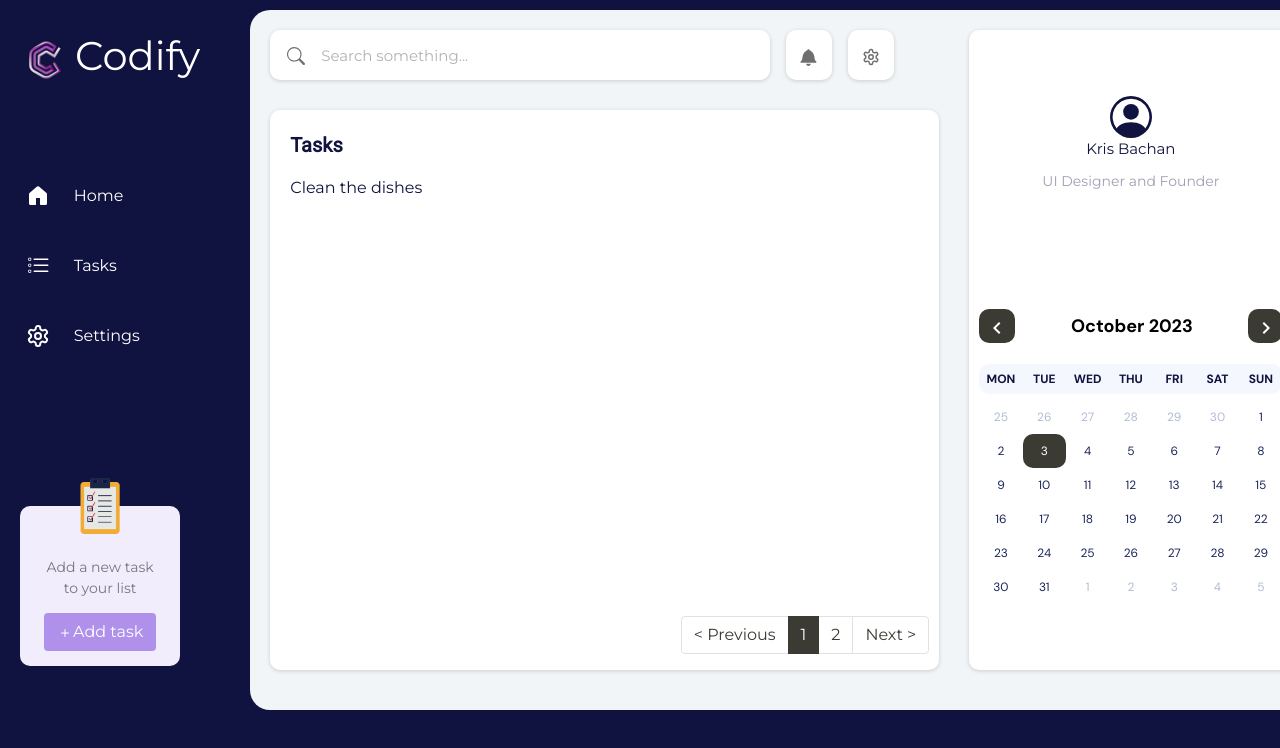
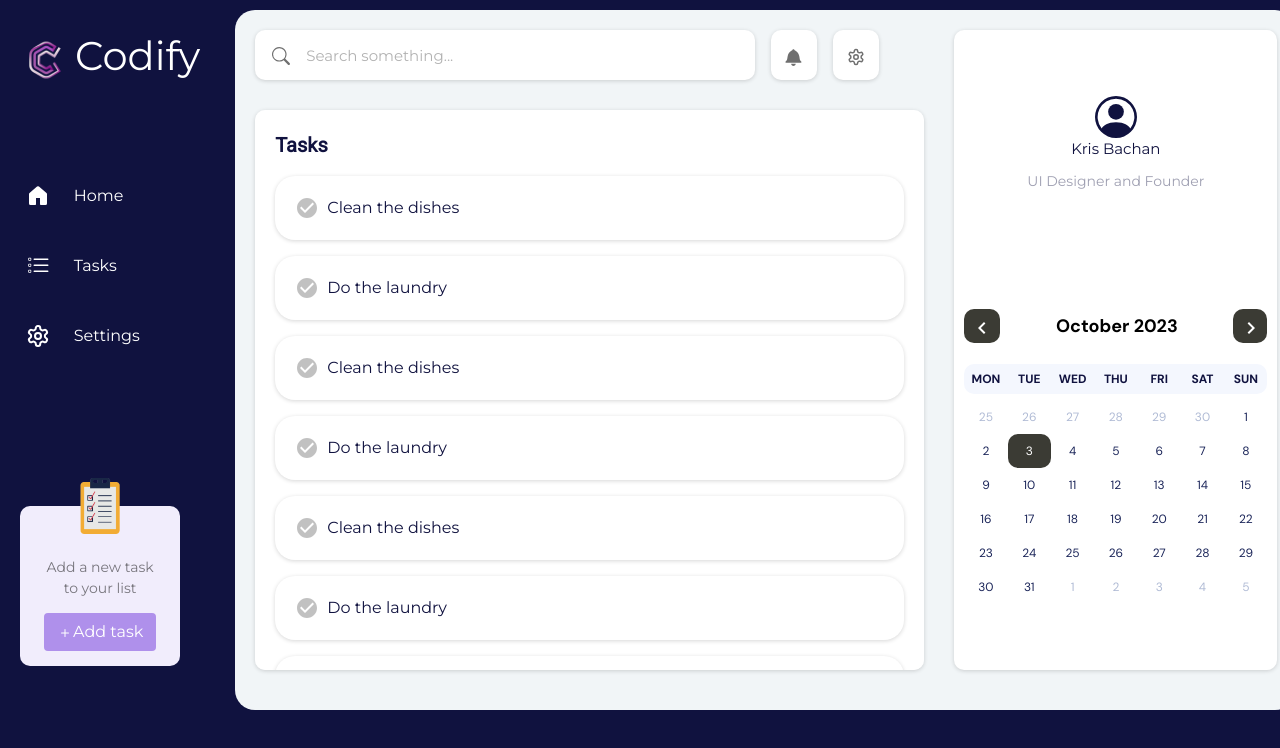
Before and after one commit to k2pbac/codify, a React (Create React App) app: page / in a window 1280 px wide. Shown: the top 748 px of the page. Built offline with nearby package versions, Linux system fonts and the light colour scheme.

Commit message:
fix bug to check tasks

```diff
--- a/src/App.css
+++ b/src/App.css
@@ -4,7 +4,7 @@ body {
   font-family: "Montserrat", sans-serif;
 }
 
-.Todo {
+.Codify {
   display: flex;
   align-items: flex-start;
 }
@@ -37,7 +37,7 @@ body {
   background-color: rgb(241, 245, 247);
   color: #10123f;
   margin-right: 10px;
-  margin-left: 50px;
+  margin-left: 35px;
   margin-top: 10px;
   border-radius: 20px;
   gap: 30px;
--- a/src/App.js
+++ b/src/App.js
@@ -7,7 +7,7 @@ import SidePanel from "./SidePanel";
 
 function App() {
   return (
-    <div className="Todo">
+    <div className="Codify">
       <SidePanel />
       <div className="main-section">
         <SearchBar />
--- /dev/null
+++ b/src/TodoItem.css
@@ -0,0 +1,41 @@
+.todo-item {
+  box-shadow: rgba(0, 0, 0, 0.16) 0px 1px 4px;
+  padding: 20px;
+  border-radius: 20px;
+  cursor: pointer;
+}
+
+.todo-item.clicked .check-icon {
+  color: green;
+  text-decoration: line-through;
+}
+.todo-item.clicked p {
+  color: #10123f3d;
+  text-decoration: line-through;
+}
+
+.todo-item p {
+  display: flex;
+  align-items: center;
+  padding: 0;
+  margin: 0;
+}
+
+.todo-item .todo-image {
+  margin-right: 6px;
+}
+
+.todo-item .check-icon,
+.todo-item .delete-icon {
+  font-size: 24px;
+  /* float: right; */
+}
+.delete-icon {
+  color: #ae2b2b;
+  margin-right: 10px;
+}
+
+.check-icon {
+  color: rgba(128, 128, 128, 0.486);
+  margin-right: 8px;
+}
--- a/src/TodoItem.js
+++ b/src/TodoItem.js
@@ -1,7 +1,28 @@
-const TodoItem = ({ item }) => {
+import { AiOutlineCheckSquare, AiFillDelete } from "react-icons/ai";
+import { BsFillCheckCircleFill } from "react-icons/bs";
+import { MdDelete, MdCheckCircle } from "react-icons/md";
+
+const TodoItem = ({ item, clicked, setClicked, index, currentItems }) => {
+  const handleClicked = () => {
+    const temp = currentItems;
+    if (!!temp[index] && !!temp[index]["clicked"])
+      temp[index]["clicked"] = false;
+    else {
+      temp[index]["clicked"] = true;
+    }
+    setClicked([...temp]);
+  };
+
   return (
-    <div className="todo">
-      <span>{item.name}</span>
+    <div
+      onClick={handleClicked}
+      className={`todo-item ${!!clicked ? "clicked" : ""}`}
+    >
+      <p>
+        <MdCheckCircle className="check-icon" />
+        {item.name}
+      </p>
+      {/* <MdDelete className="delete-icon" /> */}
     </div>
   );
 };
--- a/src/todo.css
+++ b/src/TodoList.css
@@ -1,5 +1,4 @@
 .TodoList {
-  /* margin: auto; */
   background-color: white;
   margin-left: 20px;
   border-radius: 10px;
@@ -7,6 +6,7 @@
   grid-area: list;
   box-shadow: rgba(0, 0, 0, 0.16) 0px 1px 4px;
   position: relative;
+  overflow: auto;
 }
 
 .TodoList .search-container {
@@ -22,6 +22,8 @@
   right: 10px;
 }
 
-.todo .todo-image {
-  margin-right: 6px;
+.list-items {
+  display: flex;
+  flex-direction: column;
+  gap: 16px;
 }
--- a/src/TodoList.js
+++ b/src/TodoList.js
@@ -2,61 +2,30 @@ import React, { useState } from "react";
 import TodoItem from "./TodoItem";
 import ReactPaginate from "react-paginate";
 
-const Items = ({ currentItems }) => {
-  return (
-    <>
-      {currentItems &&
-        currentItems.map((el, id) => <TodoItem key={id} item={el}></TodoItem>)}
-    </>
-  );
-};
-
 const TodoList = ({ items }) => {
-  const itemsPerPage = 1;
-  const [itemOffset, setItemOffset] = useState(0);
-
-  // Simulate fetching items from another resources.
-  // (This could be items from props; or items loaded in a local state
-  // from an API endpoint with useEffect and useState)
-  const endOffset = itemOffset + itemsPerPage;
-  console.log(`Loading items from ${itemOffset} to ${endOffset}`);
-  const currentItems = items.slice(itemOffset, endOffset);
-  const pageCount = Math.ceil(items.length / itemsPerPage);
-  const handlePageClick = (event) => {
-    const newOffset = (event.selected * itemsPerPage) % items.length;
-    console.log(
-      `User requested page number ${event.selected}, which is offset ${newOffset}`
-    );
-    setItemOffset(newOffset);
-  };
+  const [currentItems, setCurrentItems] = useState(items);
+  const list =
+    currentItems &&
+    currentItems.map((el, index) => {
+      return (
+        <TodoItem
+          key={index}
+          index={index}
+          clicked={!!currentItems && !!currentItems[index]["clicked"]}
+          currentItems={currentItems}
+          setClicked={setCurrentItems}
+          item={el}
+        ></TodoItem>
+      );
+    });
 
   return (
     <div className="TodoList">
       <div className="search-container">
         <p>Tasks</p>
       </div>
-      <div>
-        <Items currentItems={currentItems} />
-        <ReactPaginate
-          nextLabel="Next >"
-          onPageChange={handlePageClick}
-          pageRangeDisplayed={3}
-          marginPagesDisplayed={2}
-          pageCount={pageCount}
-          previousLabel="< Previous"
-          pageClassName="page-item"
-          pageLinkClassName="page-link"
-          previousClassName="page-item"
-          previousLinkClassName="page-link"
-          nextClassName="page-item"
-          nextLinkClassName="page-link"
-          breakLabel="..."
-          breakClassName="page-item"
-          breakLinkClassName="page-link"
-          containerClassName="pagination"
-          activeClassName="active"
-          renderOnZeroPageCount={null}
-        />
+      <div className="list-items">
+        <>{list}</>
       </div>
     </div>
   );
--- a/src/index.css
+++ b/src/index.css
@@ -1,5 +1,6 @@
 @import "https://cdn.jsdelivr.net/npm/bootstrap@5.1.3/dist/css/bootstrap.min.css";
-@import "./todo.css";
+@import "./TodoItem.css";
+@import "./TodoList.css";
 @import "./App.css";
 @import "./Calendar.css";
 @import "./SearchBar.css";
--- a/src/list.json
+++ b/src/list.json
@@ -1,4 +1,52 @@
 [
+  {
+    "key": 1,
+    "name": "Clean the dishes",
+    "type": "",
+    "deadline": ""
+  },
+  {
+    "key": 2,
+    "name": "Do the laundry",
+    "type": "",
+    "deadline": ""
+  },
+  {
+    "key": 1,
+    "name": "Clean the dishes",
+    "type": "",
+    "deadline": ""
+  },
+  {
+    "key": 2,
+    "name": "Do the laundry",
+    "type": "",
+    "deadline": ""
+  },
+  {
+    "key": 1,
+    "name": "Clean the dishes",
+    "type": "",
+    "deadline": ""
+  },
+  {
+    "key": 2,
+    "name": "Do the laundry",
+    "type": "",
+    "deadline": ""
+  },
+  {
+    "key": 1,
+    "name": "Clean the dishes",
+    "type": "",
+    "deadline": ""
+  },
+  {
+    "key": 2,
+    "name": "Do the laundry",
+    "type": "",
+    "deadline": ""
+  },
   {
     "key": 1,
     "name": "Clean the dishes",
```
